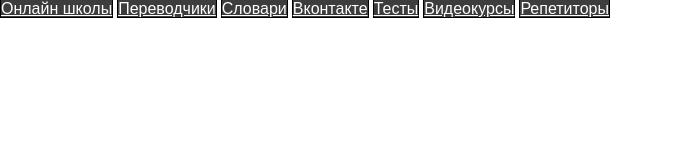
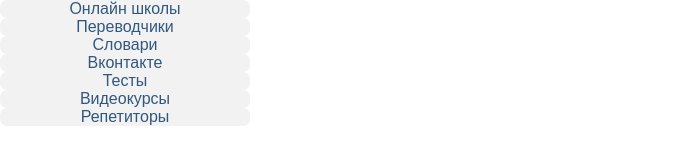
Before and after one commit to olga534olga/index.html2, a plain HTML site: page css/21.05.2020/Задание Отступы , цвет фона/left-menu.html in a window 1280 px wide. Shown: the whole page, without its empty margins (0-673 px from the left). Drawn offline with Linux system fonts and the light colour scheme.

Commit message:
блочные и строчные элементы,display

```diff
--- a/css/21.05.2020/Задание Отступы , цвет фона/left-menu.html
+++ b/css/21.05.2020/Задание Отступы , цвет фона/left-menu.html
@@ -7,14 +7,21 @@
 *{margin:0;
 padding:0;}
 a {
-	display: inline;
-	border: 1px solid black;
-	background-color: #3d3d3d;
-	color: #FFF;
+	display: block;
+	width: 250px;
+	text-decoration: none;
+	border-radius: 7px;
+	background-color: #f2f2f2;;
 	font-family: Arial, Helvetica, sans-serif;
+	text-align: center;
+	color: #32577f;
+	overflow: hidden;
+	text-decoration: none;
+
 }
-a:hover::after {
-	background-color: ff6c00;
+a:hover{
+	background-color: #4576ba;
+
 }
 
 </style>
```
Also changed, not shown: css/21.05.2020/Задание Отступы , цвет фона/Pagination.html (+12 -0 lines).
